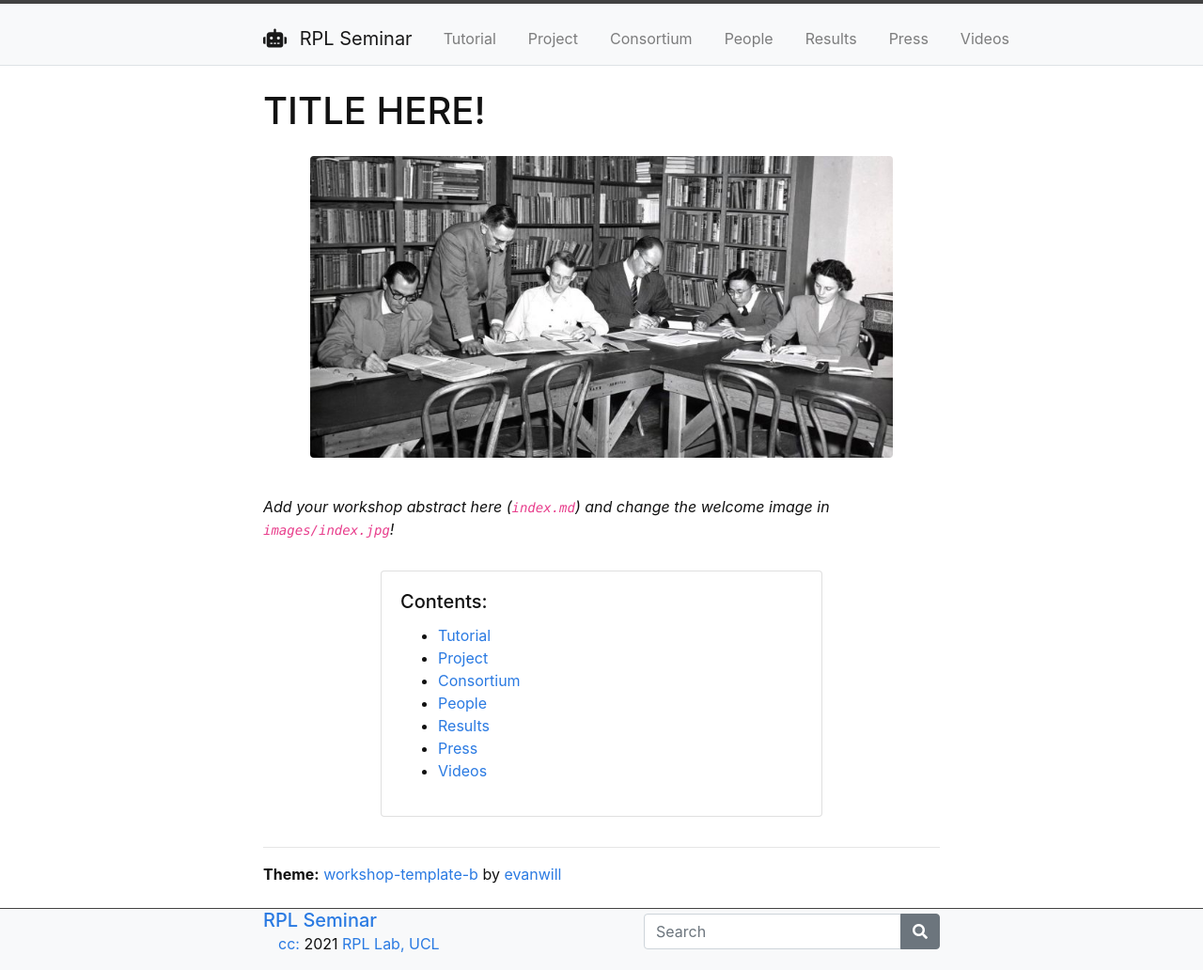
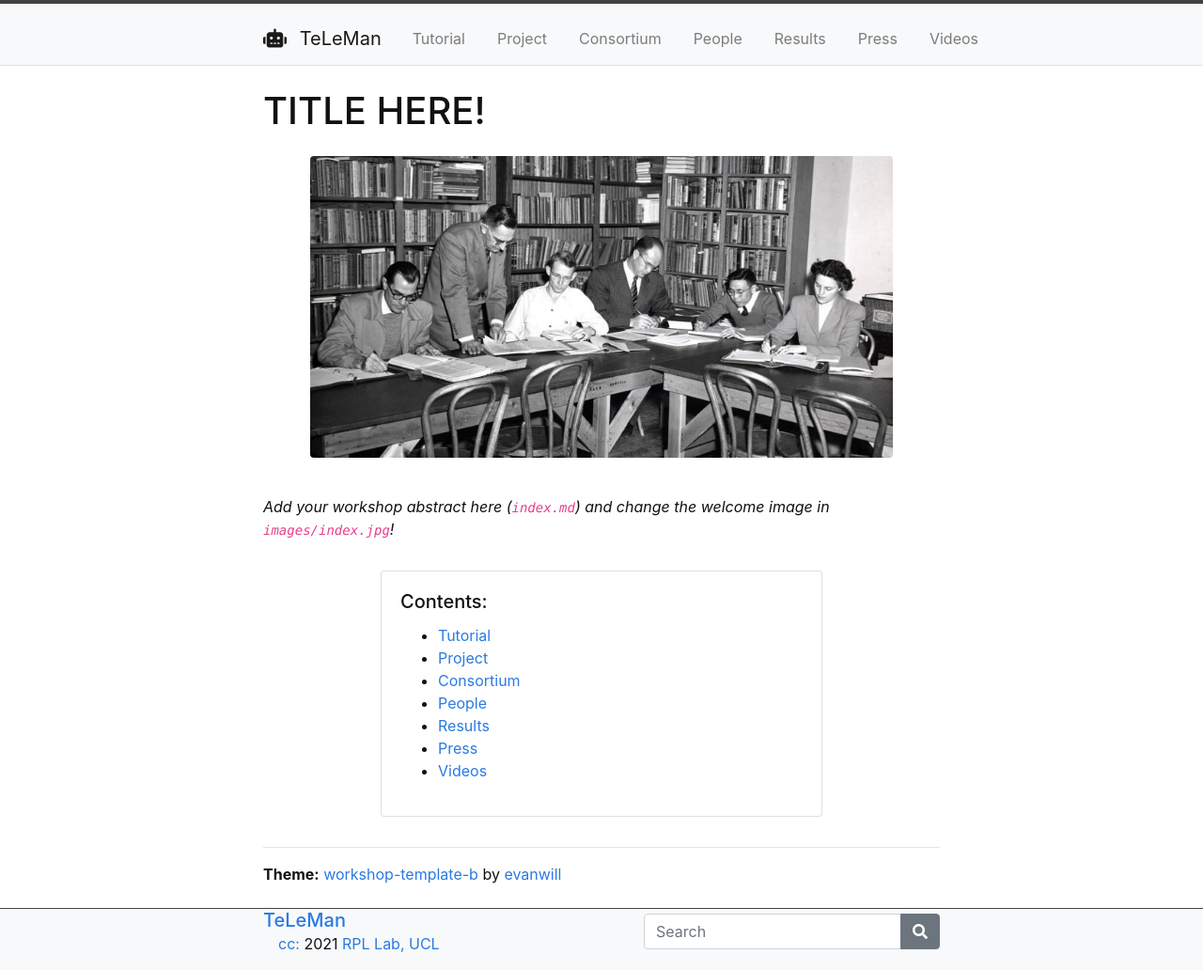
Before and after one commit to dennisushi/TeLeMan, a Jekyll site: the page built from index.md, in a window 1280 px wide. Shown: the whole page at 94% size. Built offline with Jekyll 4.4.1, drawn with Linux system fonts in a browser that asks for light colours; part of the change alters nothing that is shown.

Commit message:
Update _config.yml

```diff
--- a/_config.yml
+++ b/_config.yml
@@ -1,21 +1,8 @@
-#########
-#
-# workshop-template-b, evanwill
-# a Jekyll template for a simple workshop website
-# https://github.com/evanwill/workshop-template-b
-#
-#########
-
-
-# Go down the configuration yaml and edit the fields that you want to
-# be included in your website.
-
-
 #######
 # SITE SETTINGS
 #
 # title appears in the header
-title: RPL Seminar
+title: TeLeMan
 # title-icon appears in the header to give some pizazz (leave blank for none)
 # choose from Font Awesome 5 free, https://fontawesome.com/icons?d=gallery&m=free
 # some options: fas fa-wrench; fas fa-cogs; fas fa-code; fas fa-chalkboard-teacher; fas fa-book-open
```
